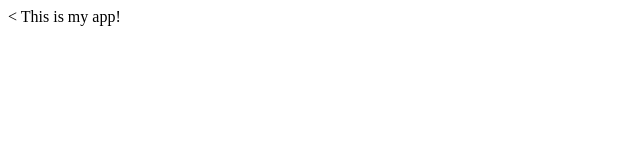
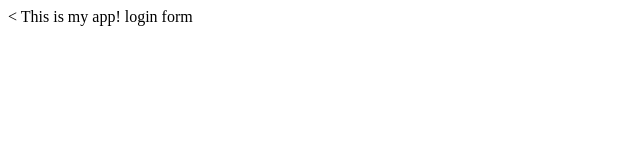
Before and after one commit to shruthiramesh19/myappsample, a plain HTML site: page index.html in a window 1280 px wide. Shown: the full height of the page, 0-640 px from the left. Drawn offline with Linux system fonts and the light colour scheme.

Commit message:
login form

```diff
--- /dev/null
+++ b/dir2/app2.js
@@ -0,0 +1 @@
+console.lod(123);
--- a/index.html
+++ b/index.html
@@ -6,5 +6,6 @@
   </head>
   <body>
     This is my app!
+    login form
   </body>
 </html>
```
Also changed, not shown: login.html (added, +1 -0 lines), log.txt (added).
